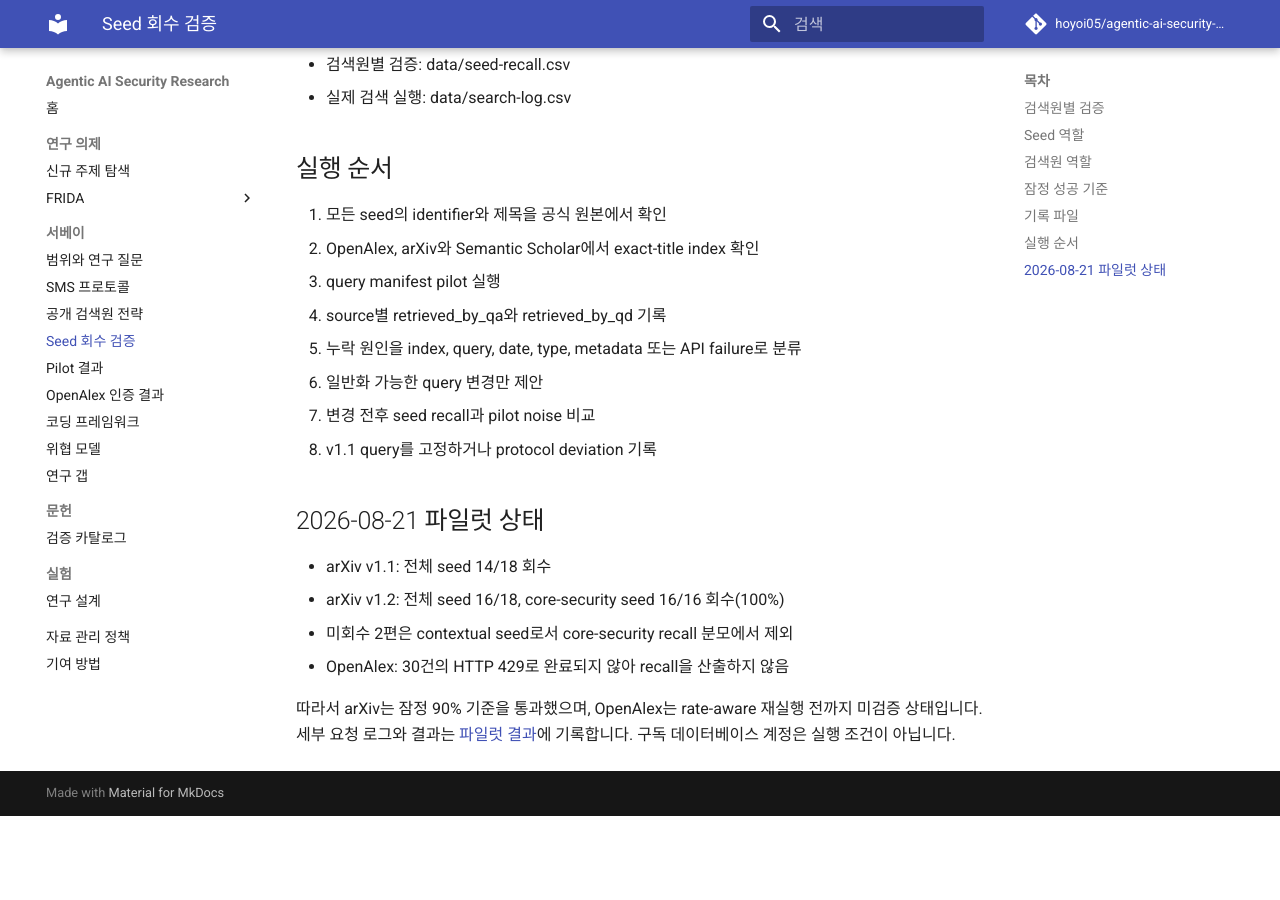
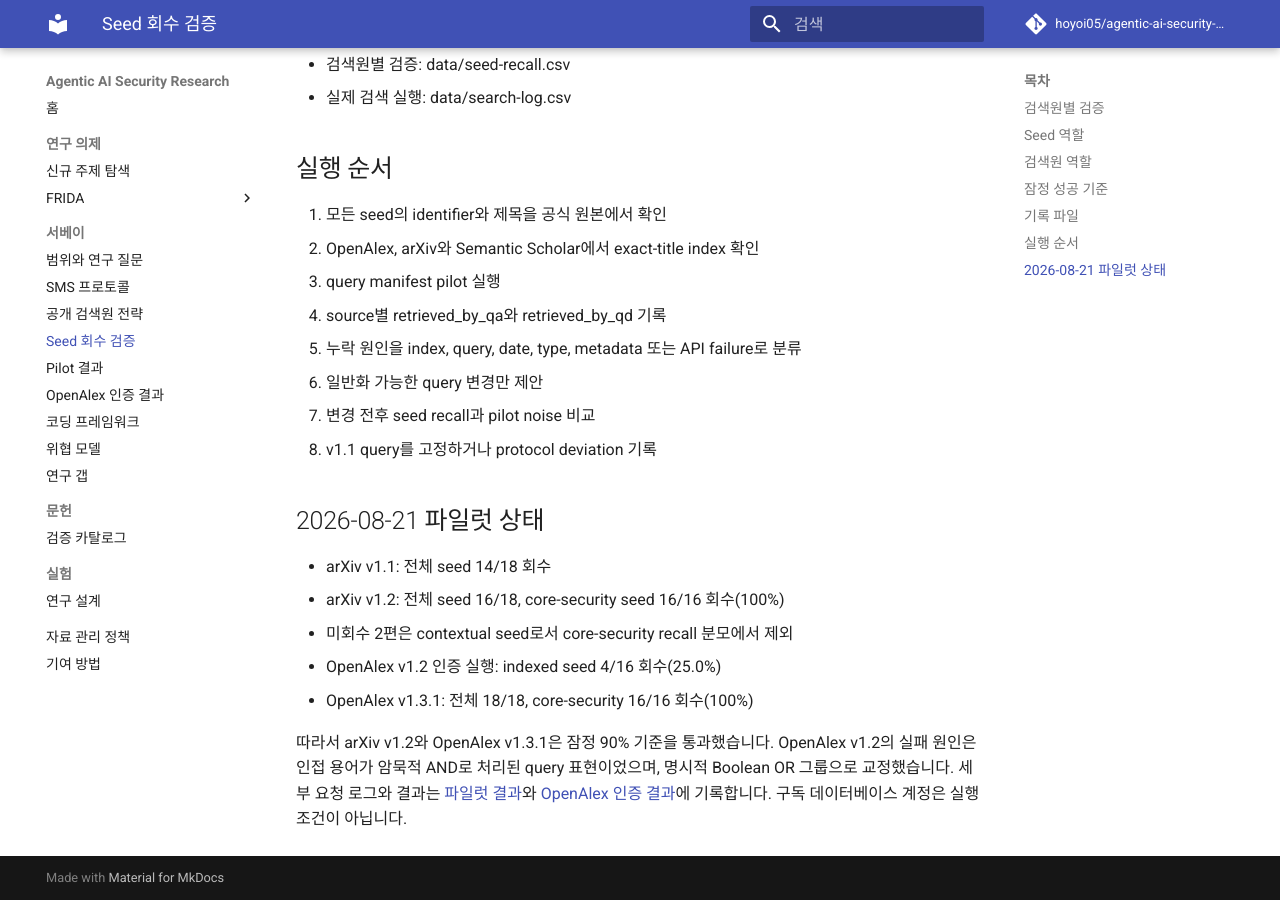
Before and after one commit to hoyoi05/agentic-ai-security-research, an MkDocs documentation site: the page built from docs/survey/seed-validation.md, in a window 1280 px wide and 900 px high, scrolled down 1676 px. Built offline with MkDocs 1.6.1 and Material for MkDocs 9.7.7, drawn with Linux system fonts in a browser that asks for light colours; comment, search, counter and statistics services are not loaded; before the commit the page ends 2492 px from its top, so only the background shows below that.

Commit message:
docs: record final OpenAlex seed recall

```diff
--- a/docs/survey/seed-validation.md
+++ b/docs/survey/seed-validation.md
@@ -64,6 +64,7 @@ Crossref와 DBLP를 OpenAlex·arXiv와 동일한 recall denominator로 합치지
 - arXiv v1.1: 전체 seed 14/18 회수
 - arXiv v1.2: 전체 seed 16/18, core-security seed 16/16 회수(100%)
 - 미회수 2편은 contextual seed로서 core-security recall 분모에서 제외
-- OpenAlex: 30건의 HTTP 429로 완료되지 않아 recall을 산출하지 않음
+- OpenAlex v1.2 인증 실행: indexed seed 4/16 회수(25.0%)
+- OpenAlex v1.3.1: 전체 18/18, core-security 16/16 회수(100%)
 
-따라서 arXiv는 잠정 90% 기준을 통과했으며, OpenAlex는 rate-aware 재실행 전까지 미검증 상태입니다. 세부 요청 로그와 결과는 [파일럿 결과](pilot-results.md)에 기록합니다. 구독 데이터베이스 계정은 실행 조건이 아닙니다.
+따라서 arXiv v1.2와 OpenAlex v1.3.1은 잠정 90% 기준을 통과했습니다. OpenAlex v1.2의 실패 원인은 인접 용어가 암묵적 AND로 처리된 query 표현이었으며, 명시적 Boolean OR 그룹으로 교정했습니다. 세부 요청 로그와 결과는 [파일럿 결과](pilot-results.md)와 [OpenAlex 인증 결과](openalex-authenticated-pilot.md)에 기록합니다. 구독 데이터베이스 계정은 실행 조건이 아닙니다.
```
